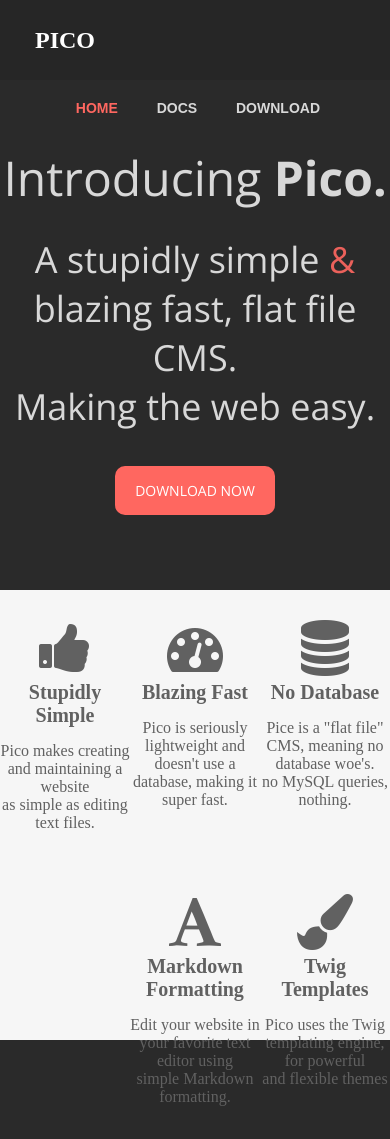
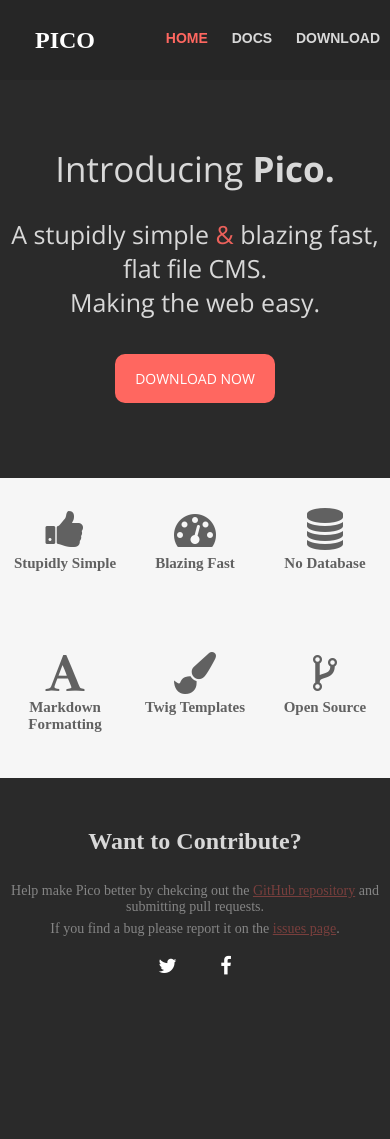
Before and after one commit to ayumihosoda/pico, a plain HTML site: page index.html in a window 390 px wide. Shown: the top 1139 px of the page. After the commit the page ends 1028 px from the top, so only its background shows below. Drawn offline with nearby package versions, Linux system fonts and the light colour scheme.

Commit message:
Second commit

```diff
--- a/CSS/main.css
+++ b/CSS/main.css
@@ -154,3 +154,81 @@ body {
 #socialIcons a {
 	color: #FFFFFF;
 }
+
+/*==============================================
+		Responsive Design
+===============================================*/
+
+@media (max-width:600px) {
+	.item .fa{
+		font-size: 3em;
+}
+
+	.item h3 {
+	font-size: 15px;
+}
+
+	.item p {
+	font-size: 13px;
+}
+}
+
+@media (max-width:500px) {
+	.features {
+		height: 300px;
+	}
+	.header h1 {
+		font-size: 40px;
+	}
+
+	.header h2 {
+		font-size: 30px;
+		padding: 0 5px;
+	}
+
+	.item p {
+		display: none;
+	}
+	.footer p {
+		font-size: 14px;
+	}
+
+	#socialIcons a{
+		font-size: 20px;
+		margin: 20px;
+	}
+}
+
+@media (max-width: 455px) {
+	.navigation ul {
+		padding: 0px;
+		margin-top: 30px;
+	}
+
+	.navigation a {
+		margin: 0 10px;
+	}
+
+	.header h1 {
+		font-size: 35px;
+	}
+
+	.header h2 {
+		font-size: 25px;
+	}
+}
+
+@media (max-width: 360px) {
+	.navigation ul {
+		font-size: 12px;
+	}
+
+	.header h1 {
+		font-size: 30px;
+	}
+
+	.header h2 {
+		font-size: 18px;
+	}
+
+}
--- a/index.html
+++ b/index.html
@@ -2,6 +2,7 @@
 <html lang="en">
 	<head>
 		<meta charset="utf-8">
+		<meta name="viewport" content="width=device-width, initial-scale=1.0">
 		<meta name="author" content="Codify Academy">
 		<meta name="description" content="An intermediate website site replication made by Codify academy">
 
```
